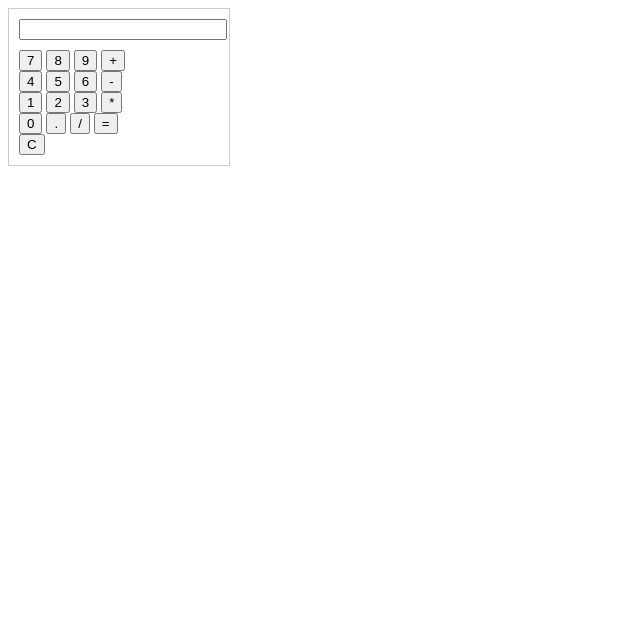
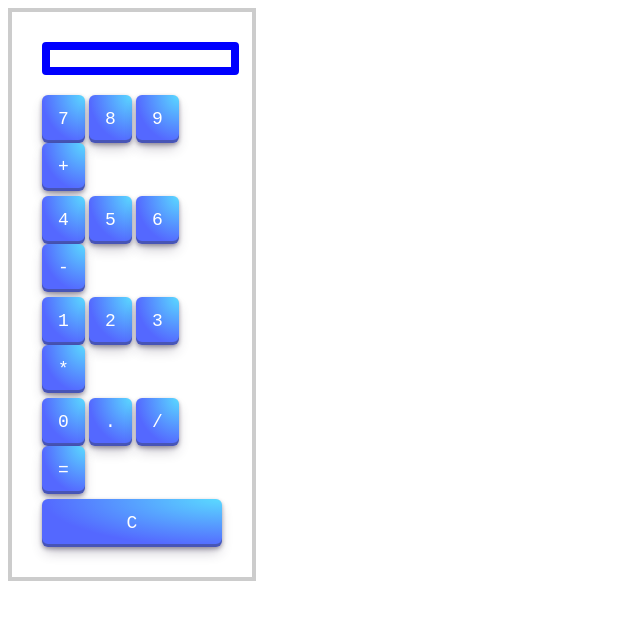
Before and after one commit to deyanmalinov/Calculator, a plain HTML site: page index.html in a window 1280 px wide. Shown: the whole page, without its empty margins (0-640 px from the left). Drawn offline with Linux system fonts and the light colour scheme.

Commit message:
Working on it

```diff
--- a/calculator.css
+++ b/calculator.css
@@ -1,15 +1,70 @@
 .calculator {
-  width: 200px;
-  border: 1px solid #ccc;
-  padding: 10px;
+  width: 180px;
+  border: 4px solid #ccc;
+  padding: 30px;
 }
 
-.calculator input[type="text"] {
-  width: 100%;
-  margin-bottom: 10px;
+input[type=text] {
+  border: 8px solid blue;
+  border-radius: 4px;
 }
 
-.calculator input[type="button"] {
-  width: 48%;
-  padding: 5px;
+
+.button {
+  align-items: center;
+  appearance: none;
+  background-image: radial-gradient(100% 100% at 100% 0, #5adaff 0, #5468ff 100%);
+  border: 0;
+  border-radius: 6px;
+  box-shadow: rgba(45, 35, 66, .4) 0 2px 4px,rgba(45, 35, 66, .3) 0 7px 13px -3px,rgba(58, 65, 111, .5) 0 -3px 0 inset;
+  box-sizing: border-box;
+  color: #fff;
+  cursor: pointer;
+  display: inline-flex;
+  font-family: "JetBrains Mono",monospace;
+  height: 48px;
+  justify-content: center;
+  line-height: 1;
+  list-style: none;
+  overflow: hidden;
+  padding-left: 16px;
+  padding-right: 16px;
+  position: relative;
+  text-align: left;
+  text-decoration: none;
+  transition: box-shadow .15s,transform .15s;
+  user-select: none;
+  -webkit-user-select: none;
+  touch-action: manipulation;
+  white-space: nowrap;
+  will-change: box-shadow,transform;
+  font-size: 18px;
 }
+
+.button:focus {
+  box-shadow: #3c4fe0 0 0 0 1.5px inset, rgba(45, 35, 66, .4) 0 2px 4px, rgba(45, 35, 66, .3) 0 7px 13px -3px, #3c4fe0 0 -3px 0 inset;
+}
+
+.button:hover {
+  box-shadow: rgba(45, 35, 66, .4) 0 4px 8px, rgba(45, 35, 66, .3) 0 7px 13px -3px, #3c4fe0 0 -3px 0 inset;
+  transform: translateY(-2px);
+}
+
+.button:active {
+  box-shadow: #3c4fe0 0 3px 7px inset;
+  transform: translateY(2px);
+}
+.button.clear {
+  font-size: 18px;
+  height: 48px;
+  width: 180px;
+}
+
+.container {
+  margin-top: 20px;
+  margin-bottom: 20px;
+}
+.space {
+  margin-top: 5px;
+  margin-bottom: 5px;
+}
```
